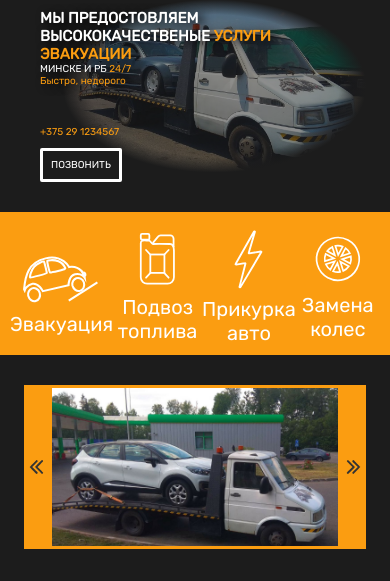
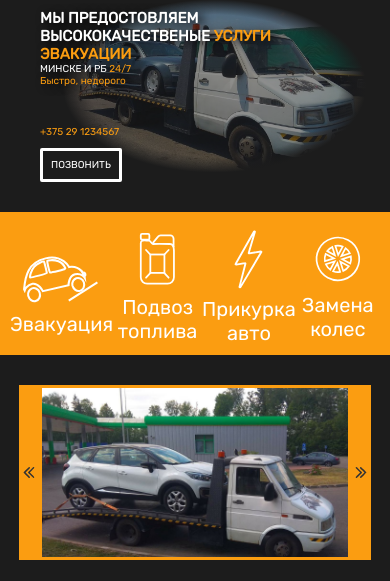
Before and after one commit to taofi/taofi.github.io, a plain HTML site: page html/main.html in a window 390 px wide. Shown: the part 51-632 px from the top of the page. Drawn offline with Linux system fonts and the light colour scheme.

Commit message:
gallary ch

```diff
--- a/css/main.css
+++ b/css/main.css
@@ -346,13 +346,19 @@ a:active{
     #gallery{
         margin-top: 30px;
     }
+    #galleryWindow{
+        width: 80%;
+    }
+    #arrowR, #arrowL{
+        width: 20px;
+    }
 }
 @media screen and (max-width: 320px) {
     #gallery{
         margin-top: 20px;
     }
     #galleryWindow{
-        width: 90%;
+        width: 100%;
     }
     #arrowR, #arrowL{
         width: 12px;
--- a/js/gallery.js
+++ b/js/gallery.js
@@ -18,7 +18,7 @@ function Swipe(direction){
 }
 
 function change(){
-    console.log(visSlide);
+   // console.log(visSlide);
     slides[last].style.opacity ='0';
     slides[visSlide].style.opacity = '1';
 }
```
